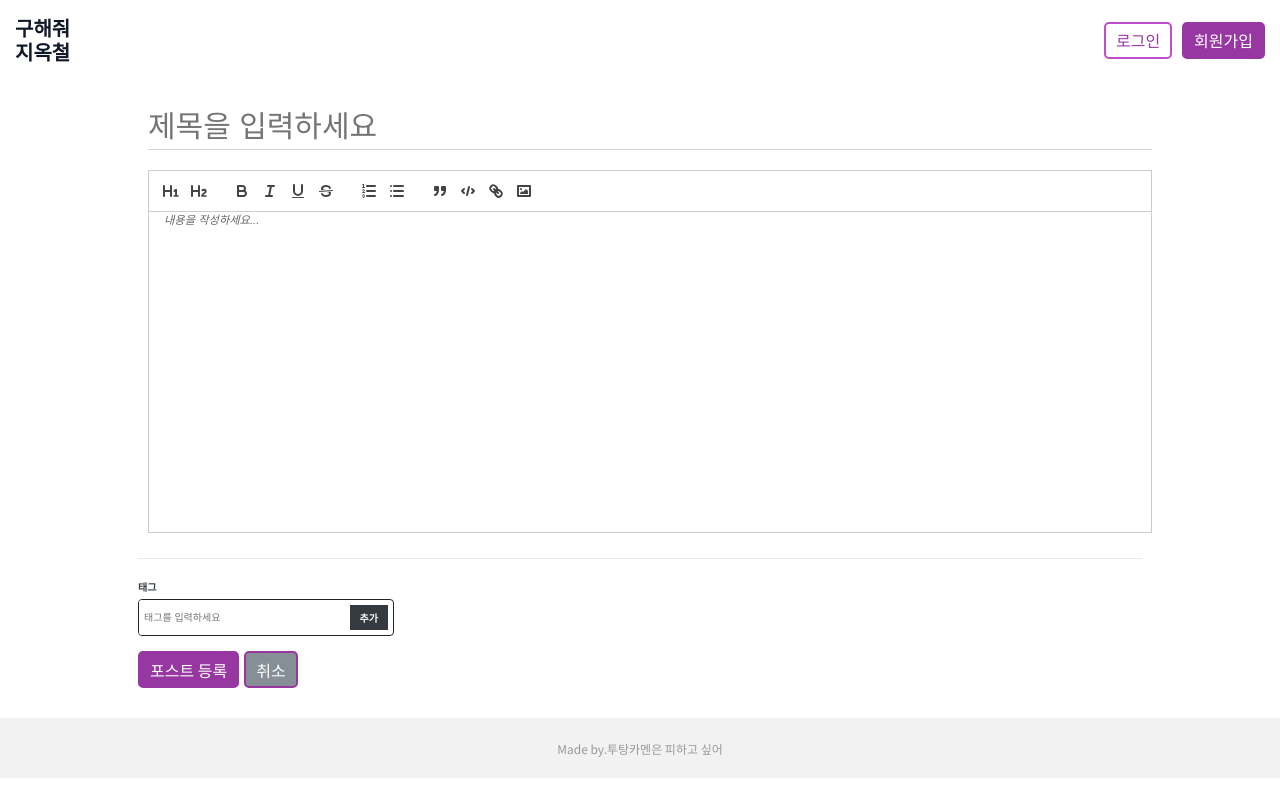
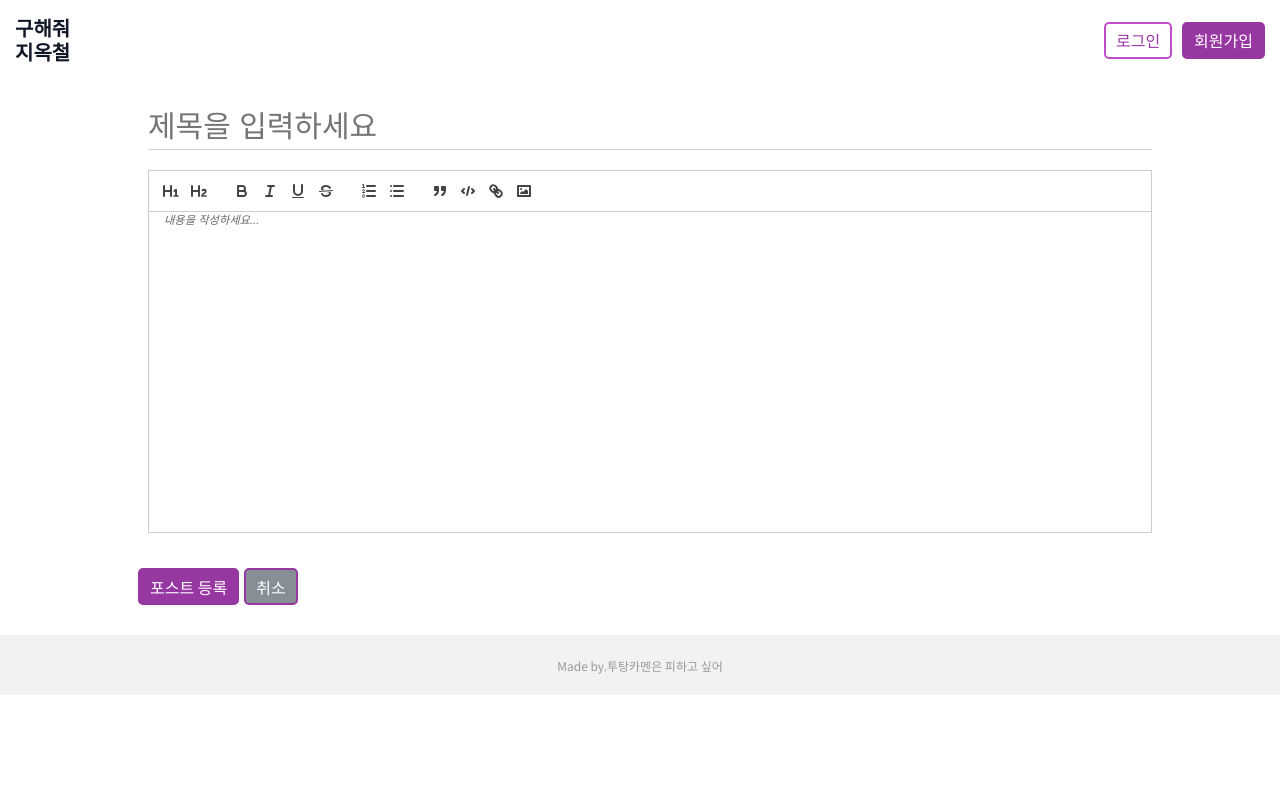
Before and after one commit to noMoreTutankhamun/saveme-helltro, a React (Create React App) app in the folder frontend/: page /write in a window 1280 px wide. Built offline with nearby package versions, Linux system fonts and the light colour scheme.

Commit message:
style: comment out tagbox

```diff
--- a/frontend/src/pages/WritePage.js
+++ b/frontend/src/pages/WritePage.js
@@ -1,14 +1,14 @@
 import React from 'react';
 import Responsive from '../components/common/Responsive';
 import Editor from '../components/write/Editor';
-import TagBox from '../components/write/TagBox';
+// import TagBox from '../components/write/TagBox';
 import WriteActionButtons from '../components/write/WriteActionButtons';
 
 const WritePage = () => {
   return (
     <Responsive>
       <Editor></Editor>
-      <TagBox></TagBox>
+      {/* <TagBox></TagBox> */}
       <WriteActionButtons />
     </Responsive>
   );
```
